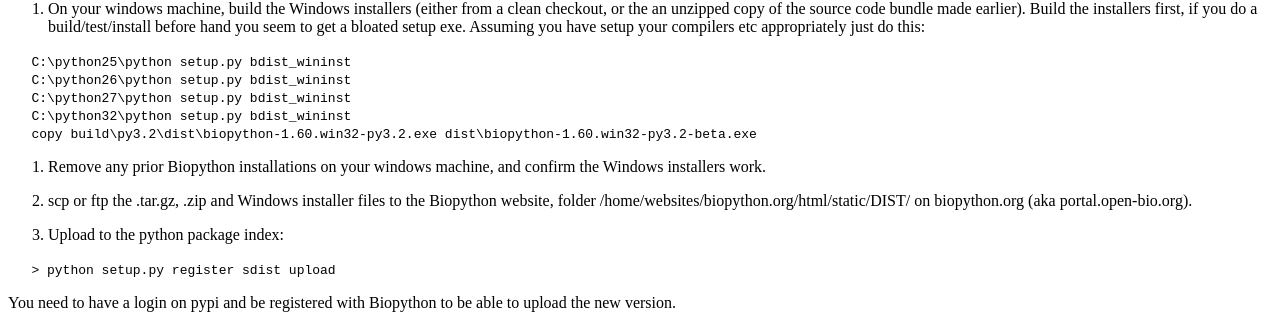
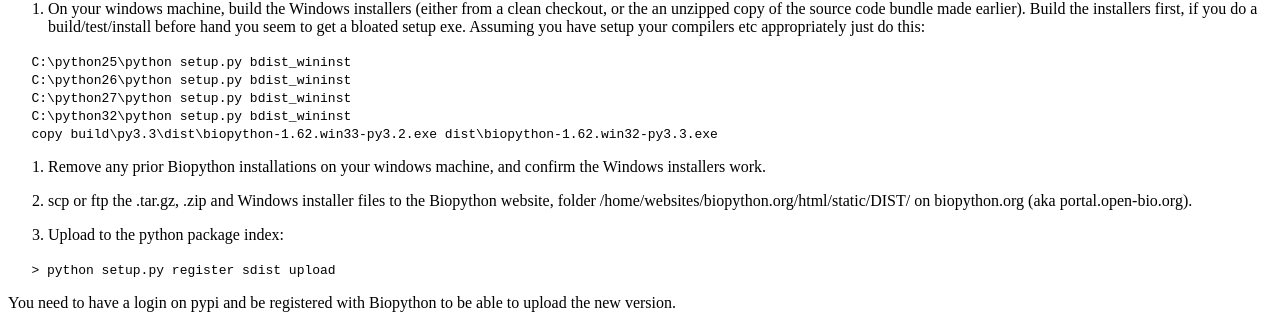
Before and after one commit to biopython/biopython.github.io, a Jekyll site: the page built from wiki/Building_a_release.md, in a window 1280 px wide. Shown: the part 1764-2083 px from the top of the page. Built offline with Jekyll 4.4.1, drawn with Linux system fonts in a browser that asks for light colours.

Commit message:
We're going to officially support Python 3.3

```diff
--- a/wiki/Building_a_release.md
+++ b/wiki/Building_a_release.md
@@ -122,7 +122,7 @@ your compilers etc appropriately just do this:
 `   C:\python26\python setup.py bdist_wininst`
 `   C:\python27\python setup.py bdist_wininst`
 `   C:\python32\python setup.py bdist_wininst`
-`   copy build\py3.2\dist\biopython-1.60.win32-py3.2.exe dist\biopython-1.60.win32-py3.2-beta.exe`
+`   copy build\py3.3\dist\biopython-1.62.win33-py3.2.exe dist\biopython-1.62.win32-py3.3.exe`
 
 18. Remove any prior Biopython installations on your windows machine,
 and confirm the Windows installers work.
```
Also changed, not shown: 1 other file.
